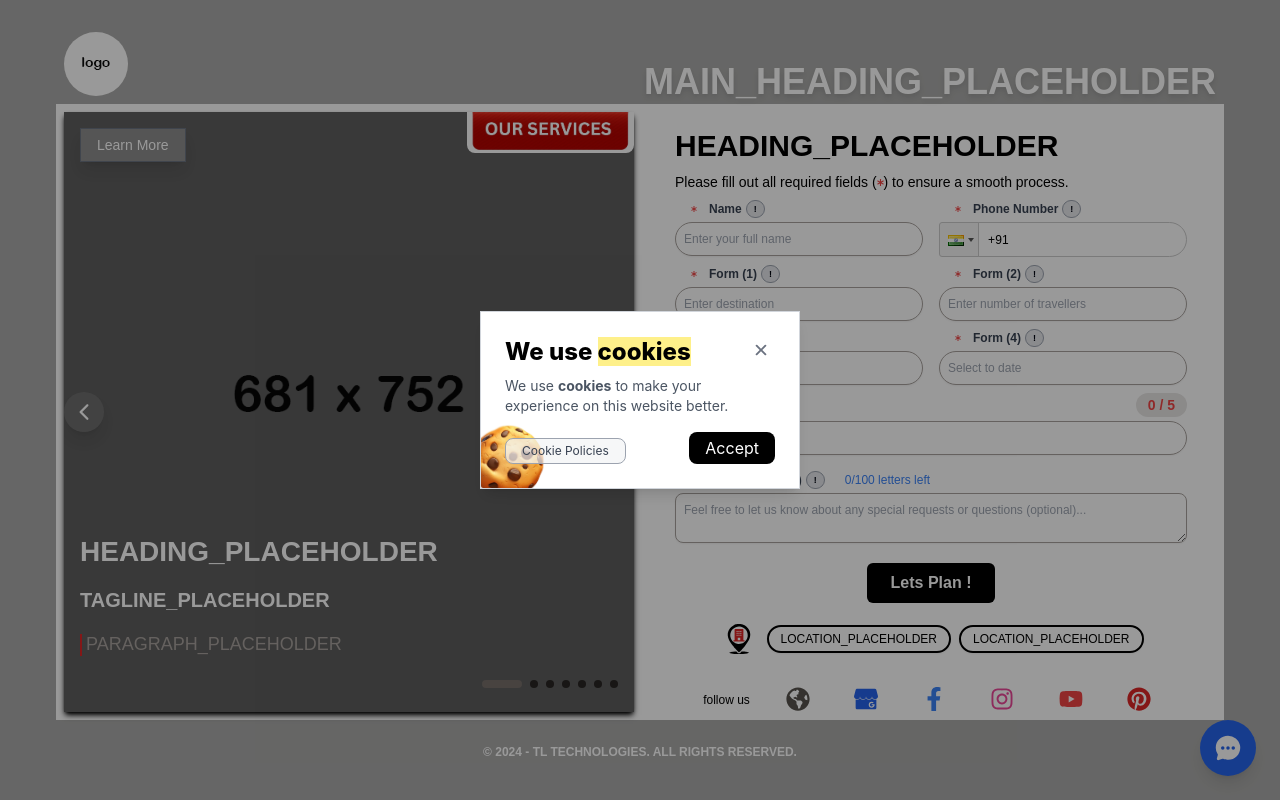
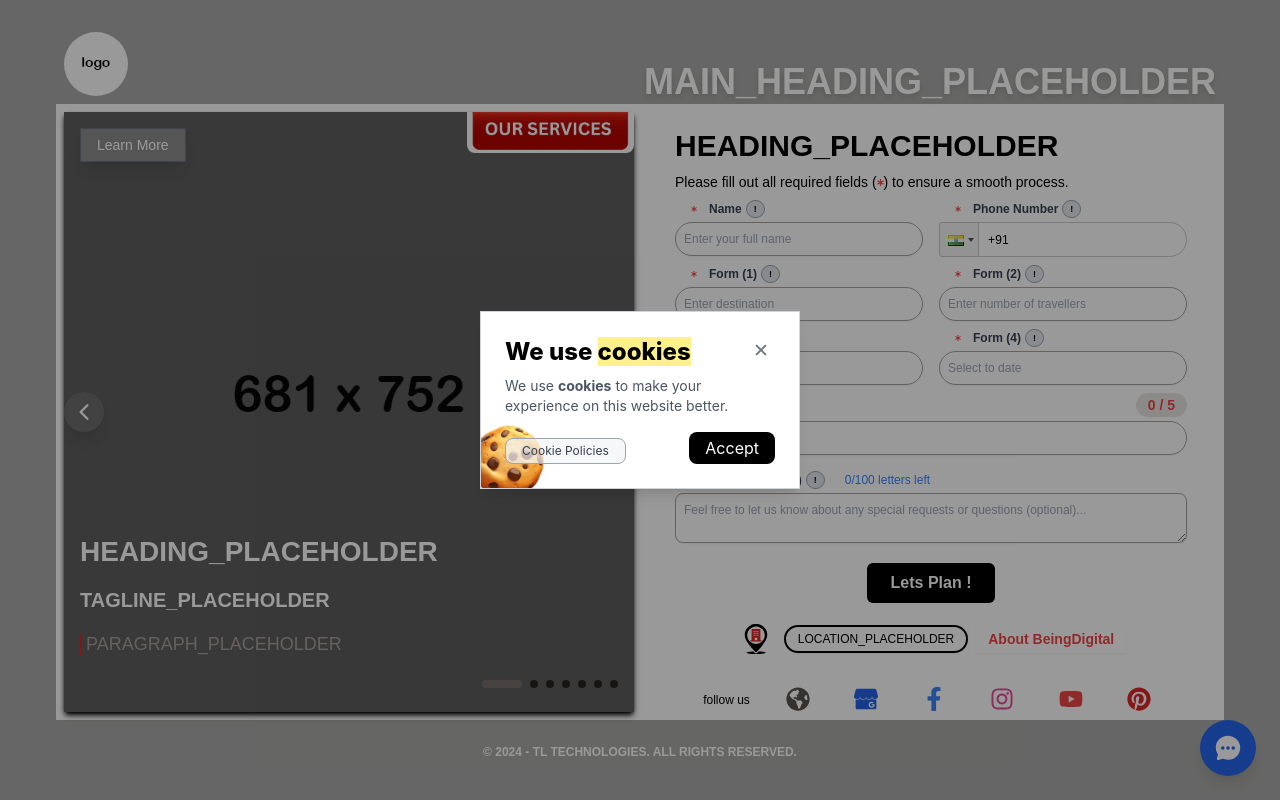
Before and after one commit to TL-TECHNOLOGIES-PRIVATE-LIMITED/tl-bd-template, a React (Vite) app: page / in a window 1280 px wide. Built offline with nearby package versions, Linux system fonts and the light colour scheme.

Commit message:
:BeingDigital link added

```diff
--- a/src/components/form/ContactForm.jsx
+++ b/src/components/form/ContactForm.jsx
@@ -427,13 +427,15 @@ const navigate =useNavigate()
               LOCATION_PLACEHOLDER
             </div>
 
-            <div className="inline-flex items-center px-3 py-1 border-2 border-black rounded-full text-xs shadow-sm transition-colors duration-300 cursor-default">
-              LOCATION_PLACEHOLDER
+            <div className="inline-flex items-center px-3 py-1 cursor-pointer border-black text-xs shadow-sm transition-colors duration-300 cursor-default">
+            <a className="text-sm font-semibold text-red-500 hover:underline" href='https://go-bd.com/#hero'>About BeingDigital</a>
             </div>
+          </div>
+          {/* <div className="mt-1 px-4 text-center h-2">
+    <a className="text-sm font-semibold text-red-500">About BeingDigitalDemo</a>
 
-          </div>
+  </div> */}
         </div>
-
 
         <div className="flex justify-evenly items-center w-full flex-wrap text-black  ">
           <span>follow us</span>
--- a/src/components/website/Navbar.jsx
+++ b/src/components/website/Navbar.jsx
@@ -44,7 +44,7 @@ function Navbar() {
             <a href="#" className="text-gray-900 hover:text-indigo-600 px-3 py-2 font-medium transition-colors duration-300">Home</a>
             <a href="#about" className="text-gray-900 hover:text-indigo-600 px-3 py-2 font-medium transition-colors duration-300">About</a>
             <a href="#services" className="text-gray-900 hover:text-indigo-600 px-3 py-2 font-medium transition-colors duration-300">Services</a>
-            <a href="#faq" className="text-gray-900 hover:text-indigo-600 px-3 py-2 font-medium transition-colors duration-300">FAQ</a>
+            <a href="#faq" className="text-gray-900 hover:text-indigo-600 px-3 py-2 font-medium transition-colors duration-300">FAQs</a>
             <a href="#testimonials" className="text-gray-900 hover:text-indigo-600 px-3 py-2 font-medium transition-colors duration-300">Testimonials</a>
             <button className="bg-indigo-600 text-white px-4 py-2 rounded-lg font-medium hover:bg-indigo-700 transition-all duration-300 transform hover:scale-105 hover:shadow-md">
               Get Started
```
